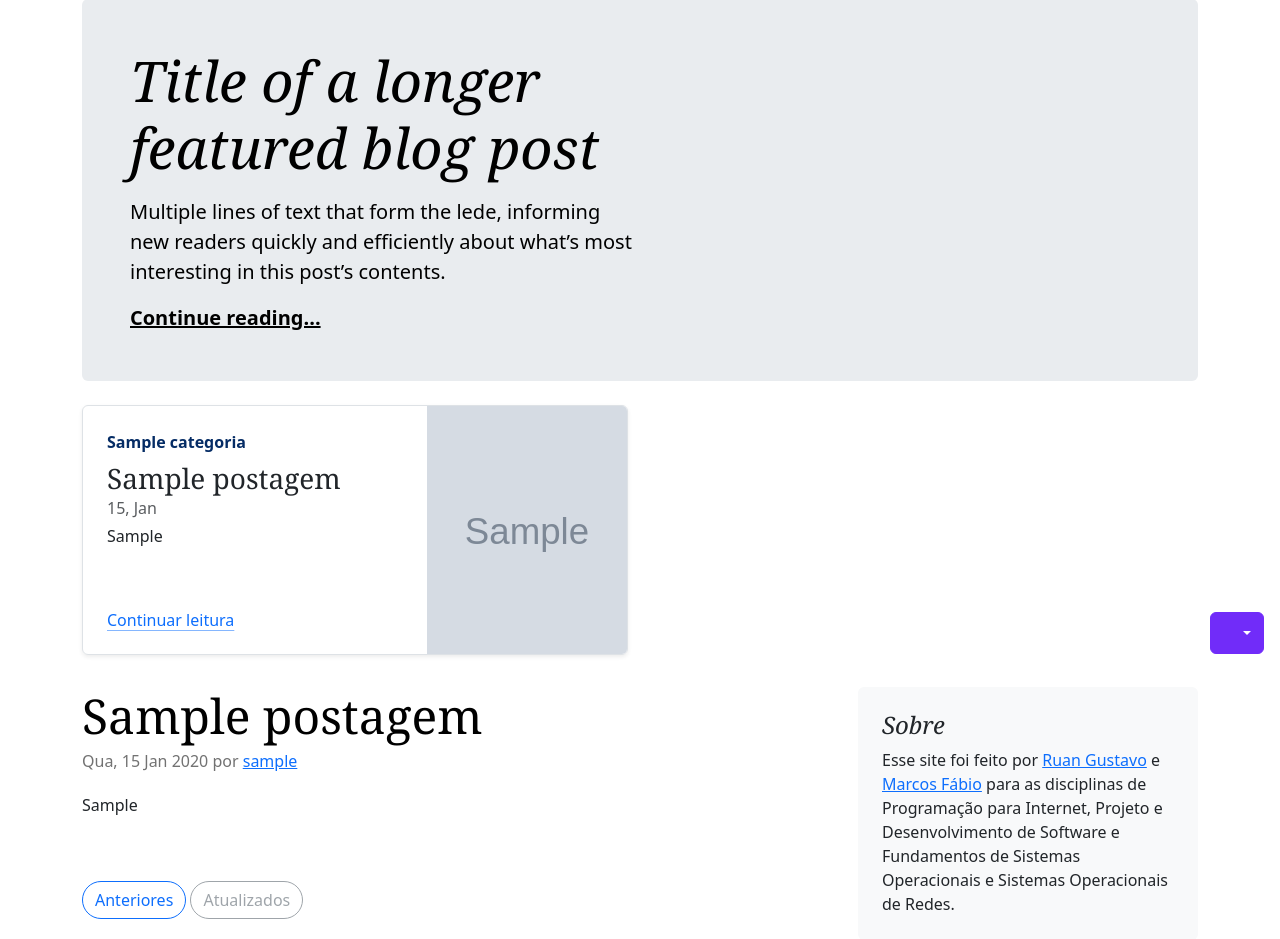
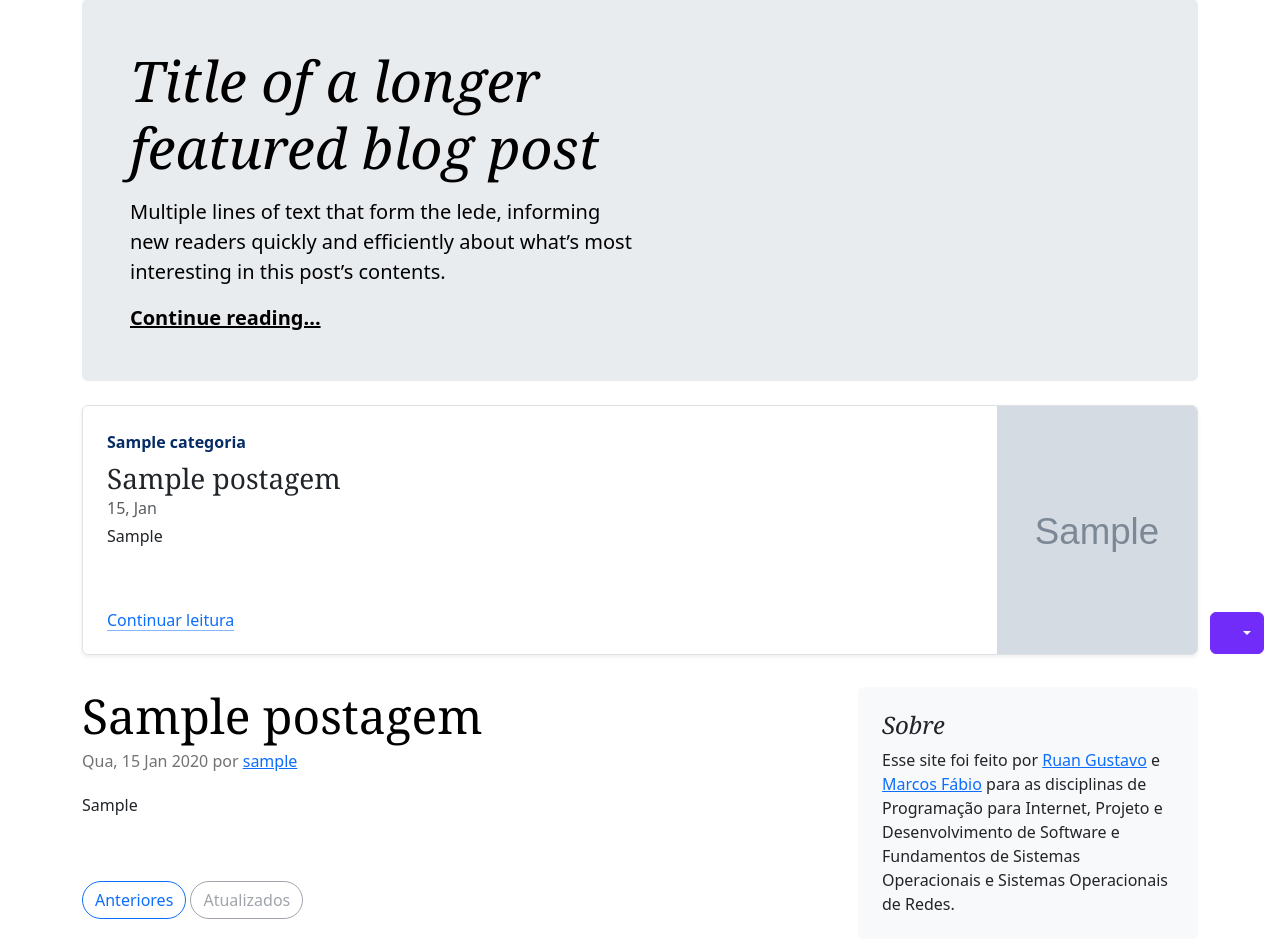
Before and after one commit to ruangustavo/portal-de-noticias, a Django app: page / in a window 1280 px wide. Shown: the part 130-1069 px from the top of the page. Run offline with Django 4.2, Linux system fonts and the light colour scheme; tables that the repository leaves empty hold one stand-in row (values such as "Sample post"); grey boxes marked "Sample" are stand-in pictures; some web fonts are replaced.

Commit message:
Ocupar máximo de largura se tiver apenas um destaque

```diff
--- a/app/blog/templates/pagina_inicial.html
+++ b/app/blog/templates/pagina_inicial.html
@@ -16,7 +16,7 @@
     </div>
     <div class="row mb-2">
         {% for postagem in postagens_destacadas %}
-            <div class="col-md-6">
+            <div class="{% if postagens_destacadas|length > 1 %}col-md-6{% else %}col-md-12{% endif %}">
                 <div class="row g-0 border rounded overflow-hidden flex-md-row mb-4 shadow-sm h-md-250 position-relative">
                     <div class="col p-4 d-flex flex-column position-static">
                         <strong class="d-inline-block mb-2 text-primary-emphasis">{{ postagem.categoria.all|join:', ' }}</strong>
```
